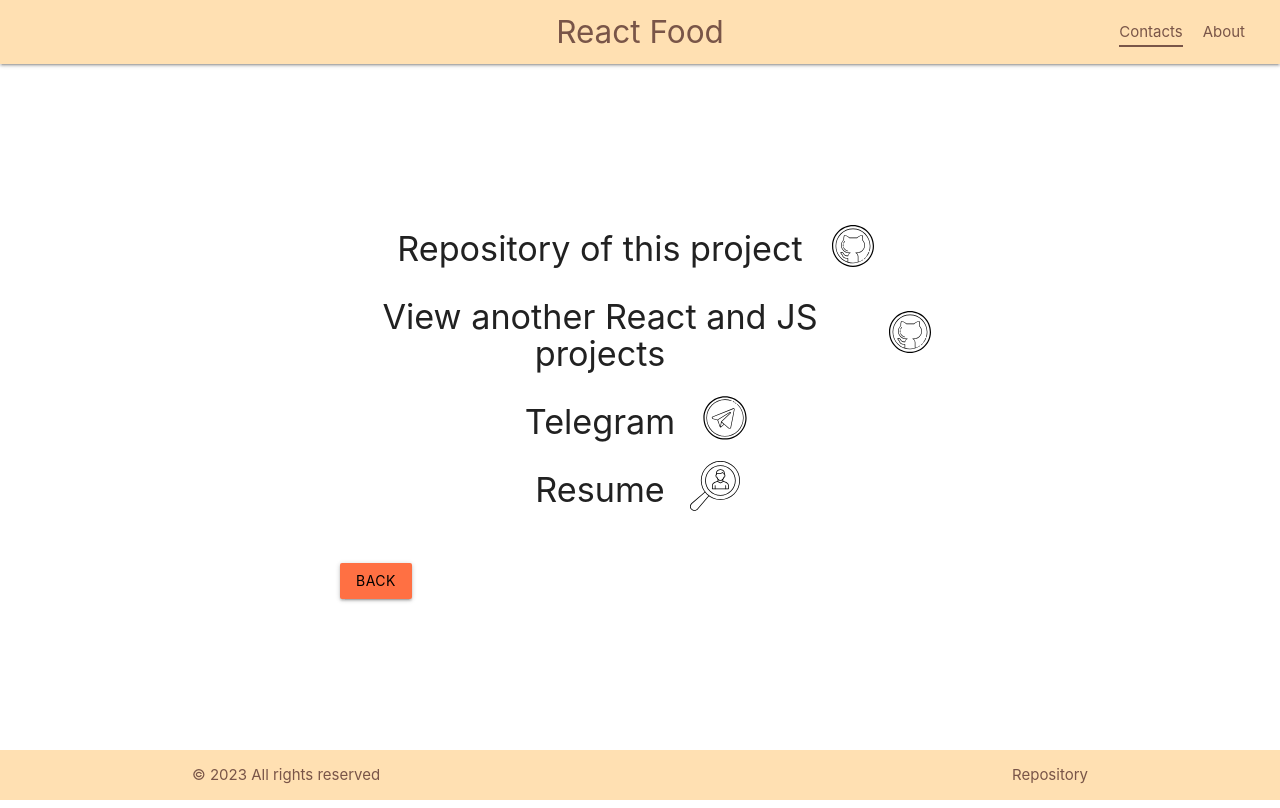
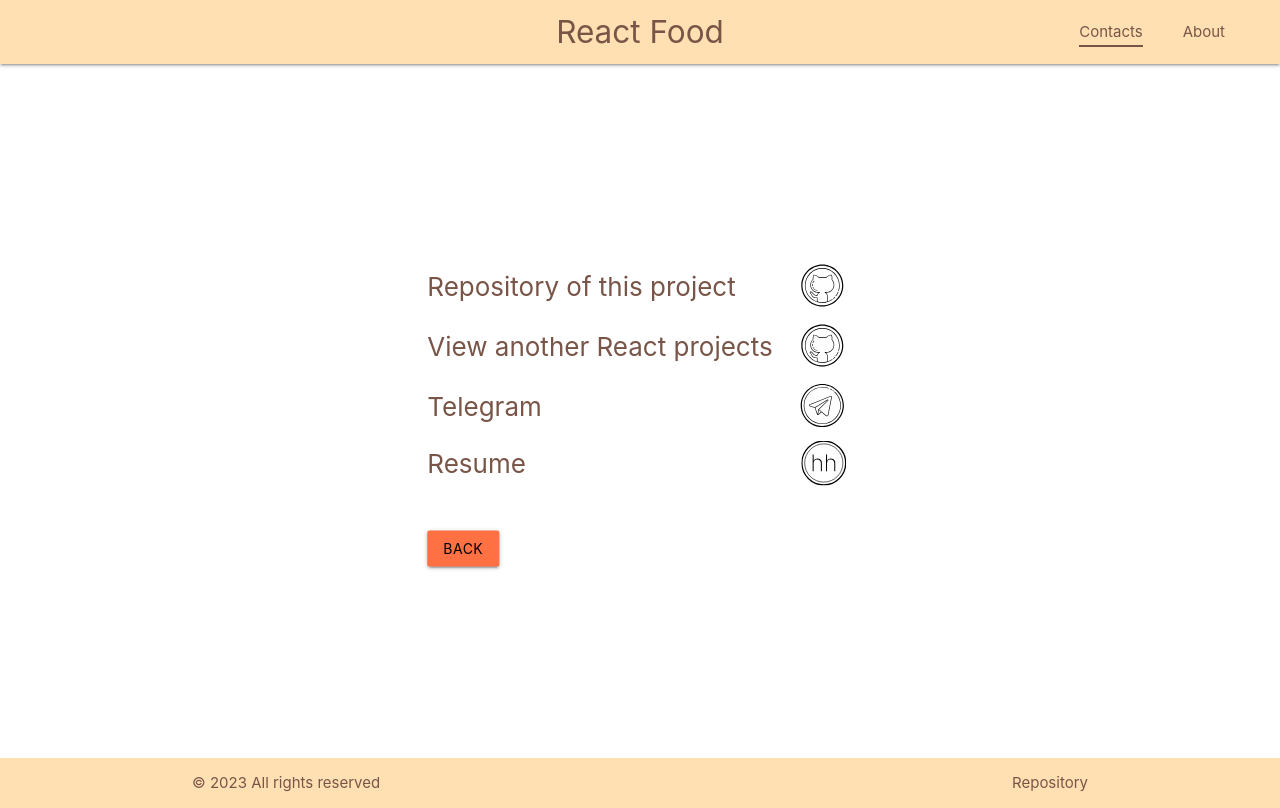
Before and after one commit to Feoktist92/food-project, a React (Create React App) app: page /food-project/contacts in a window 1280 px wide. Built offline with nearby package versions, Linux system fonts and the light colour scheme.

Commit message:
changes styles

```diff
--- a/src/App.js
+++ b/src/App.js
@@ -20,7 +20,7 @@ function App() {
                     <Route path='/contacts' component={Contact} />
                     <Route path='/category/:name' component={Category} />
                     <Route path='/meal/:id' component={Recipe} />
-                    <Route component={NotFound} />
+                    <Route path='*' component={NotFound} />
                 </Switch>
             </main>
             <Footer />
--- a/src/index.css
+++ b/src/index.css
@@ -14,11 +14,12 @@ nav {
 }
 .nav-list__link {
     display: inline-block;
-    margin-right: 20px;
+    margin-right: 40px;
     transition: all 0.2s ease-in;
+    font-weight: 400;
 }
 .nav-list__link:hover {
-    transform: scale(1.15);
+    color: #ff7043 !important;
 }
 .nav-list__link.active {
     position: relative;
@@ -33,17 +34,17 @@ nav {
     top: 70%;
     background-color: #795548;
 }
+
 .brand-logo {
     transition: all 0.2s ease-in;
 }
 .brand-logo:hover {
-    opacity: 0.7;
-    transform: scale(1.1);
+    color: #ff7043 !important;
 }
 
 /* Main content */
 .content {
-    min-height: calc(100vh - 64px - 50px);
+    min-height: calc(100vh - 56px - 50px);
     padding: 10px 0;
 }
 .container.content {
@@ -86,6 +87,9 @@ nav {
 .card-content {
     flex-grow: 1;
 }
+.card:hover {
+    box-shadow: 0px 0px 35px rgba(132, 99, 51, 0.25);
+}
 
 /* Страница с рецептом */
 .recipe__header {
@@ -126,7 +130,7 @@ iframe {
     transform: translate(-50%, -50%);
 }
 .about__title {
-    margin-bottom: 40px;
+    margin-bottom: 20px;
     text-align: center;
     max-width: 345px;
 }
@@ -135,43 +139,57 @@ iframe {
     align-items: center;
     justify-content: center;
     transition: all 0.2s ease-in;
+    margin-bottom: 40px;
+    font-size: 26px;
 }
 .about__link:hover {
-    transform: scale(110%);
-    opacity: 0.8;
+    text-decoration: underline;
+}
+.about__link > img {
+    transition: all 0.2s ease-in;
+    margin-left: 10px;
+}
+.about__link > img:hover {
+    transform: scale(1.1);
 }
 
-/* Страница контакты */
-.contact__item {
-    min-width: 600px;
-    text-align: center;
+.contact__item a {
     display: flex;
     justify-content: center;
     align-items: center;
     column-gap: 20px;
 }
-.contact__item > h4 {
-    margin: 1rem 0 1rem;
+.contact__item span {
+    font-size: 26px;
+    text-align: center;
+}
+.contact__item span:hover {
+    color: #ff7043 !important;
 }
 .contact__item:last-of-type {
     margin-bottom: 40px;
 }
 
 /* Иконки */
-.icon {
-    transition: all 0.2s ease-in;
-}
+
 .icon:hover {
-    transform: scale(1.2);
+    transform: scale(1.15);
 }
 .icon__img {
-    display: inline-block;
     width: 60px;
     height: 60px;
+    transition: all 0.2s ease-in-out;
+    margin-left: auto;
 }
-.icon__img.hhIcon {
-    transform: scale(-1, 1);
-    height: 50px;
+.icon__img:hover {
+    transform: scale(1.15);
+}
+.hhIcon {
+    height: 45px;
+    width: 45px;
+    margin-right: 6px;
+    margin-top: 5px;
+    margin-bottom: 5px;
 }
 
 /* Футер */
@@ -182,7 +200,7 @@ iframe {
     transition: all 0.2s ease-in;
 }
 .repo:hover {
-    transform: scale(1.15);
+    color: #ff7043 !important;
 }
 
 /* Медиа-запросы */
--- a/src/pages/about.jsx
+++ b/src/pages/about.jsx
@@ -8,6 +8,7 @@ function About() {
             <div className='about__wrapper'>
                 <h3 className='about__title'>
                     React food project made with API{' '}
+                </h3>
                 <a
                     href='https://www.themealdb.com'
                     className='brown-text about__link'
@@ -20,7 +21,6 @@ function About() {
                         style={{ width: '60px', height: '60px' }}
                     />
                 </a>
-                </h3>
                 <button
                     className='btn deep-orange lighten-1 black-text'
                     onClick={goBack}
--- a/src/pages/contact.jsx
+++ b/src/pages/contact.jsx
@@ -9,13 +9,14 @@ function Contact() {
         <>
             <div className='contact__wrapper'>
                 <div className='contact__item'>
-                    <h4>Repository of this project </h4>
                     <a
-                        className='icon brown-text'
+                        className='brown-text'
                         href='https://github.com/Feoktist92/food-project'
                         target='__blank'
                         rel='noopener noreferrer'
                     >
+                        <span>Repository of this project </span>
+
                         <img
                             className='icon__img'
                             src={gitHubIcon}
@@ -24,13 +25,14 @@ function Contact() {
                     </a>
                 </div>
                 <div className='contact__item'>
-                    <h4>View another React and JS projects</h4>
                     <a
-                        className='icon brown-text'
+                        className=' brown-text'
                         href='https://github.com/Feoktist92?tab=repositories'
                         target='__blank'
                         rel='noopener noreferrer'
                     >
+                        <span>View another React projects</span>
+
                         <img
                             className='icon__img'
                             src={gitHubIcon}
@@ -39,13 +41,13 @@ function Contact() {
                     </a>
                 </div>
                 <div className='contact__item'>
-                    <h4>Telegram </h4>
                     <a
-                        className='icon brown-text'
+                        className=' brown-text'
                         href='https://t.me/feoktistov_igor92'
                         target='__blank'
                         rel='noopener noreferrer'
                     >
+                        <span>Telegram </span>
                         <img
                             className='icon__img'
                             src={tgIcon}
@@ -54,13 +56,13 @@ function Contact() {
                     </a>
                 </div>
                 <div className='contact__item'>
-                    <h4>Resume </h4>
                     <a
-                        className='icon brown-text'
+                        className=' brown-text'
                         href='https://hh.ru/resume/ded9d9ffff020d9de60039ed1f4c7542555747'
                         target='__blank'
                         rel='noopener noreferrer'
                     >
+                        <span>Resume </span>
                         <img
                             className='icon__img hhIcon'
                             src={hhIcon}
```
Also changed, not shown: src/icons/headhunter.svg. Lines whose indentation alone changed are shown as unchanged.
